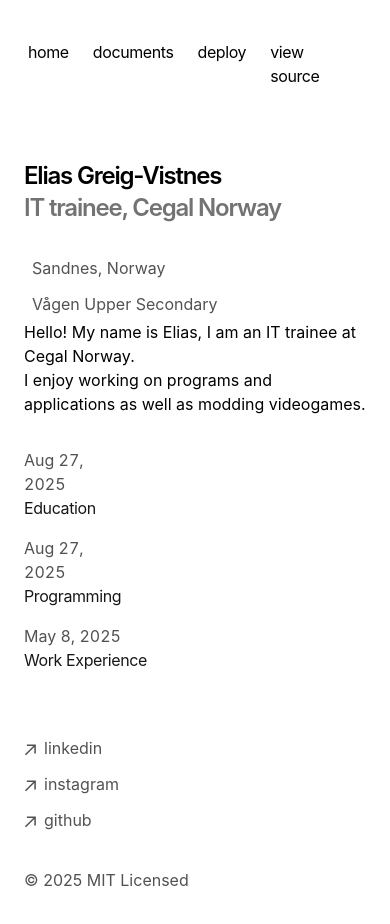
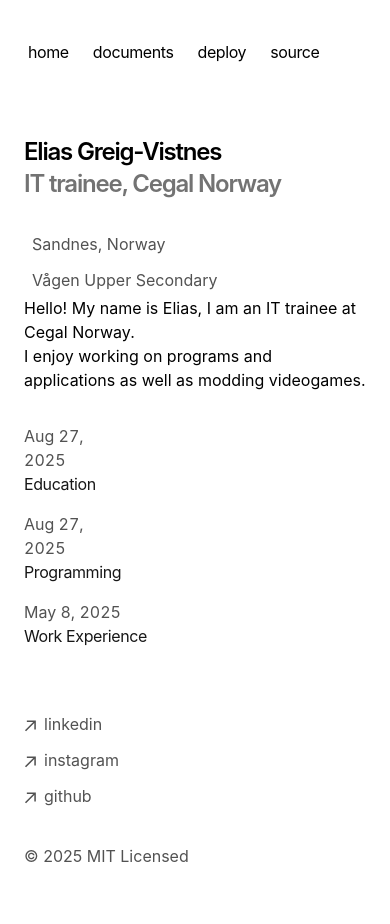
Before and after one commit to TheN4meless0ne/Elias-Portfolio-3.0, a Next.js app: page / in a window 390 px wide. Shown: the top 924 px of the page. Built offline with nearby package versions, Linux system fonts and the light colour scheme.

Commit message:
fix: Rename nav item 'view source' to 'source'
Updated the navigation item label from 'view source' to 'source' because the label used two lines on a phone screen.

```diff
--- a/app/components/nav.tsx
+++ b/app/components/nav.tsx
@@ -11,7 +11,7 @@ const navItems = {
     name: 'deploy',
   },
   'https://github.com/TheN4meless0ne/portfolio-starter-kit': {
-    name: 'view source',
+    name: 'source',
   }
 }
 
```
